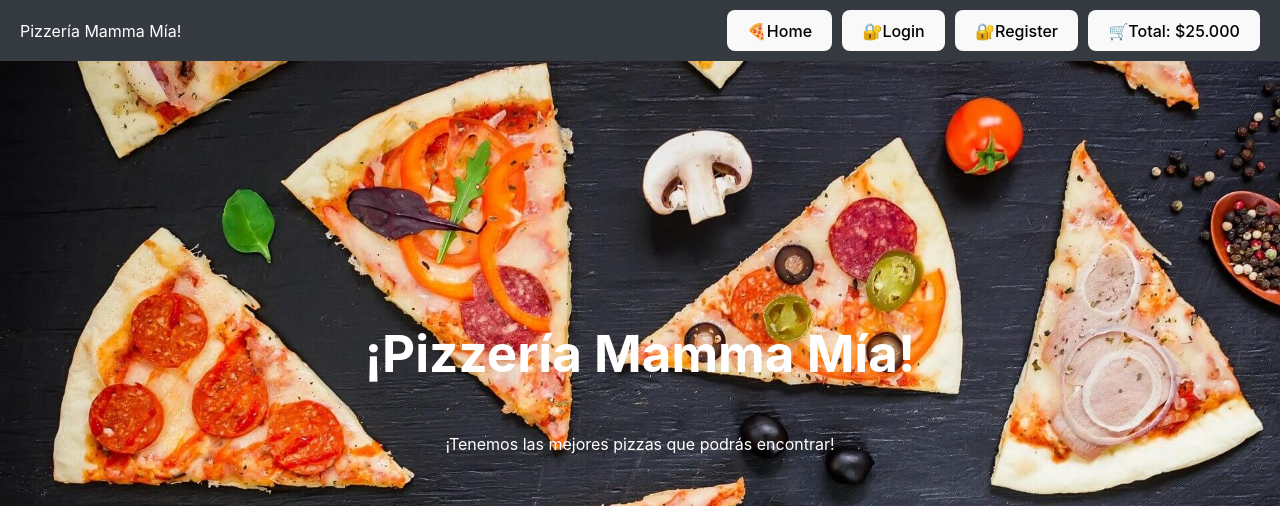
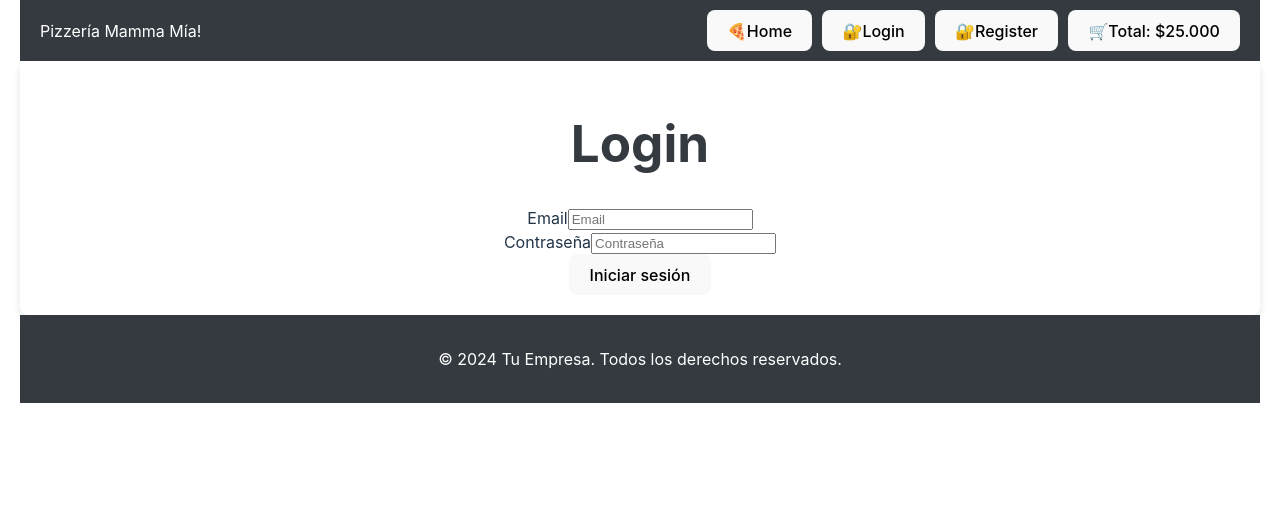
Before and after one commit to JohanMarcano/hito1, a React (Vite) app: page / in a window 1280 px wide. Shown: the top 506 px of the page. Built offline with nearby package versions, Linux system fonts and the light colour scheme.

Commit message:
Creado Hito2

```diff
--- a/src/App.jsx
+++ b/src/App.jsx
@@ -1,17 +1,19 @@
+import React from 'react';
+import Navbar from './components/Navbar';
+import Footer from './components/Footer';
+import RegisterPage from './components/RegisterPage'; // Importa el componente RegisterPage
+import LoginPage from './components/LoginPage'; // Importa el componente LoginPage
 
-import './App.css';
-import Navbar from './components/Navbar';
-import Home from './components/Home';
-import Footer from './components/Footer';
-
-function App() {
+const App = () => {
   return (
-    <>
+    <div>
       <Navbar />
-      <Home />
+      {/* <Home /> */}
+      {/*<RegisterPage />*/}
+      <LoginPage />
       <Footer />
-    </>
+    </div>
   );
-}
+};
 
 export default App;
--- /dev/null
+++ b/src/components/LoginPage.css
@@ -0,0 +1,21 @@
+.LoginPage {
+    background-color: #f8f9fa;
+    height: 100vh;
+    display: flex;
+    flex-direction: column;
+    justify-content: center;
+    align-items: center;
+    text-align: center;
+  }
+
+  h1 {
+    color: #343a40;
+  }
+
+  form {
+    background-color: #ffffff;
+    padding: 20px;
+    border-radius: 8px;
+    box-shadow: 0px 4px 8px rgba(0, 0, 0, 0.1);
+    text-align: center;
+  }
--- /dev/null
+++ b/src/components/LoginPage.jsx
@@ -0,0 +1,76 @@
+import { useState } from 'react';
+import Button from 'react-bootstrap/Button';
+import Form from 'react-bootstrap/Form';
+import Col from 'react-bootstrap/Col';
+import Row from 'react-bootstrap/Row';
+import './LoginPage.css';
+
+const LoginPage = () => {
+  const [formData, setFormData] = useState({
+    email: '',
+    password: '',
+  });
+
+  const handleChange = (e) => {
+    const { name, value } = e.target;
+    setFormData({ ...formData, [name]: value });
+  };
+
+  const validateEmail = (email) => {
+    // Expresión regular para validar el formato del correo electrónico
+    const emailPattern = /^[^\s@]+@[^\s@]+\.[^\s@]+$/;
+    return emailPattern.test(email);
+  };
+
+  const handleSubmit = (event) => {
+    event.preventDefault();
+
+    const { email, password } = formData;
+
+    // Validaciones
+    if (!validateEmail(email)) {
+      alert('Por favor, ingrese un email válido.');
+      return;
+    }
+
+    if (password.length < 6) {
+      alert('La contraseña debe tener al menos 6 caracteres.');
+      return;
+    }
+
+    alert('Iniciando sesión');
+  };
+
+  return (
+    <Form noValidate onSubmit={handleSubmit}>
+      <h1>Login</h1>
+      <Row className="mb-3">
+        <Form.Group as={Col} md="6" controlId="validationEmail">
+          <Form.Label>Email</Form.Label>
+          <Form.Control
+            required
+            type="email"
+            placeholder="Email"
+            name="email"
+            value={formData.email}
+            onChange={handleChange}
+          />
+        </Form.Group>
+        <Form.Group as={Col} md="6" controlId="validationPassword">
+          <Form.Label>Contraseña</Form.Label>
+          <Form.Control
+            required
+            type="password"
+            placeholder="Contraseña"
+            name="password"
+            value={formData.password}
+            onChange={handleChange}
+          />
+        </Form.Group>
+      </Row>
+      <Button type="submit">Iniciar sesión</Button>
+    </Form>
+  );
+};
+
+export default LoginPage;
--- /dev/null
+++ b/src/components/RegisterPage.css
@@ -0,0 +1,10 @@
+.RegisterPage {
+    height: 60vh;
+    min-width: 95vw;
+    display: flex;
+    flex-direction: column;
+    justify-content: center;
+    align-items: center;
+    text-align: center;
+    padding: 20px; /* Añade un padding para evitar que el contenido se pegue a los bordes */
+  }
--- /dev/null
+++ b/src/components/RegisterPage.jsx
@@ -0,0 +1,103 @@
+import { useState } from 'react';
+import Button from 'react-bootstrap/Button';
+import Form from 'react-bootstrap/Form';
+import Col from 'react-bootstrap/Col';
+import Row from 'react-bootstrap/Row';
+import './RegisterPage.css';
+
+const RegisterPage = () => {
+  const [validated, setValidated] = useState(false);
+  const [formData, setFormData] = useState({
+    email: '',
+    password: '',
+    confirmPassword: '',
+  });
+  const [error, setError] = useState('');
+
+  const handleChange = (e) => {
+    const { name, value } = e.target;
+    setFormData({ ...formData, [name]: value });
+  };
+
+  const handleSubmit = (event) => {
+    event.preventDefault();
+    setValidated(true);
+
+    const { email, password, confirmPassword } = formData;
+
+    if (!email || !password || !confirmPassword) {
+      alert('Todos los campos son obligatorios.');
+      return;
+    }
+
+    // Validación del email usando una expresión regular
+    const emailRegex = /^[^\s@]+@[^\s@]+\.[^\s@]+$/;
+    if (!emailRegex.test(email)) {
+      alert('Por favor, ingrese un email válido.');
+      return;
+    }
+
+    if (password.length < 6) {
+      alert('La contraseña debe tener al menos 6 caracteres.');
+      return;
+    }
+
+    if (password !== confirmPassword) {
+      alert('Las contraseñas no coinciden.');
+      return;
+    }
+
+    // Si todas las validaciones son correctas, limpia los errores y muestra el éxito
+    setError('');
+    alert('¡Registro exitoso!');
+  };
+
+  return (
+    <div className="RegisterPage">
+      <h1>Register</h1>
+      <Form noValidate validated={validated} onSubmit={handleSubmit}>
+        <Row className="mb-3">
+          <Form.Group as={Col} md="6" controlId="validationEmail">
+            <Form.Label>Email</Form.Label>
+            <Form.Control
+              required
+              type="email"
+              placeholder="Email"
+              name="email"
+              value={formData.email}
+              onChange={handleChange}
+            />
+          </Form.Group>
+          <Form.Group as={Col} md="6" controlId="validationPassword">
+            <Form.Label>Password</Form.Label>
+            <Form.Control
+              required
+              type="password"
+              placeholder="Contraseña"
+              name="password"
+              minLength="6"
+              value={formData.password}
+              onChange={handleChange}
+            />
+          </Form.Group>
+        </Row>
+        <Row className="mb-3">
+          <Form.Group as={Col} md="6" controlId="validationConfirmPassword">
+            <Form.Label>Confirmar contraseña</Form.Label>
+            <Form.Control
+              required
+              type="password"
+              placeholder="Confirmar contraseña"
+              name="confirmPassword"
+              value={formData.confirmPassword}
+              onChange={handleChange}
+            />
+          </Form.Group>
+        </Row>
+        <Button type="submit">Registrar</Button>
+      </Form>
+    </div>
+  );
+};
+
+export default RegisterPage;
```
